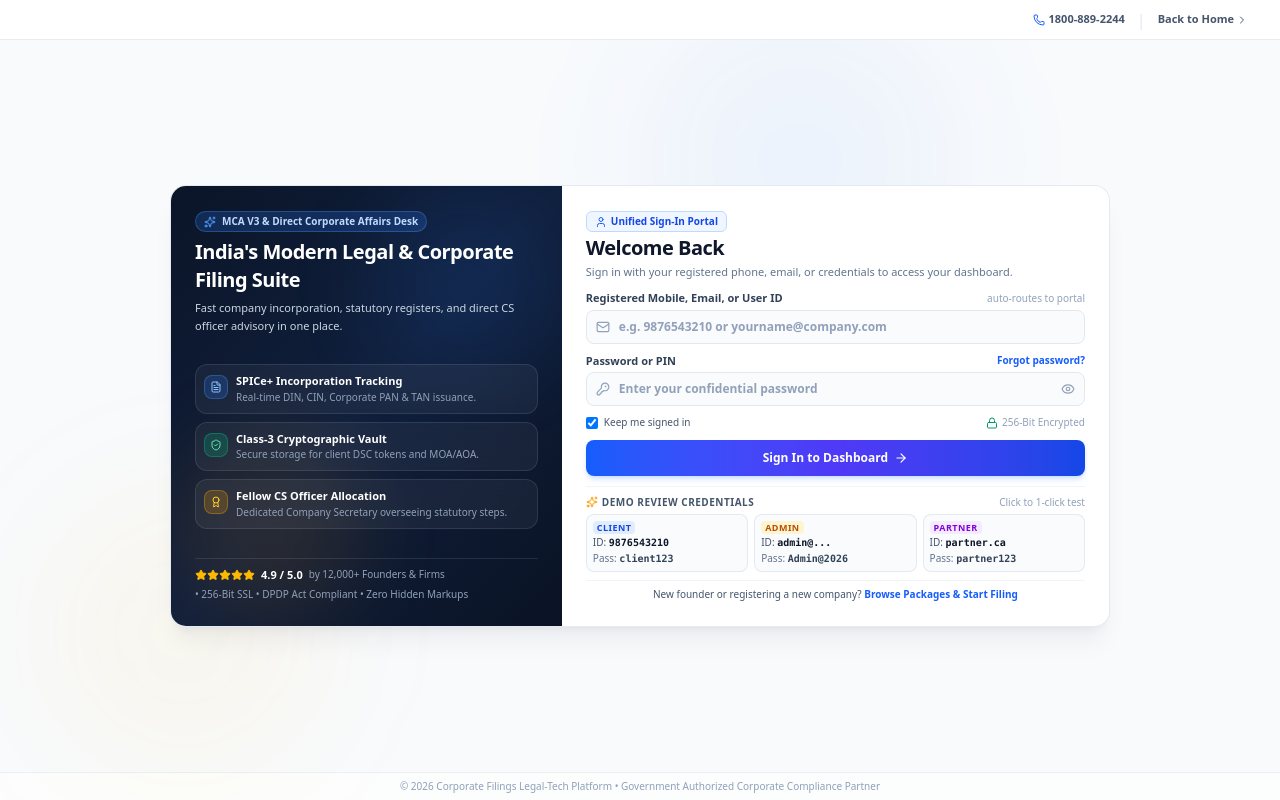
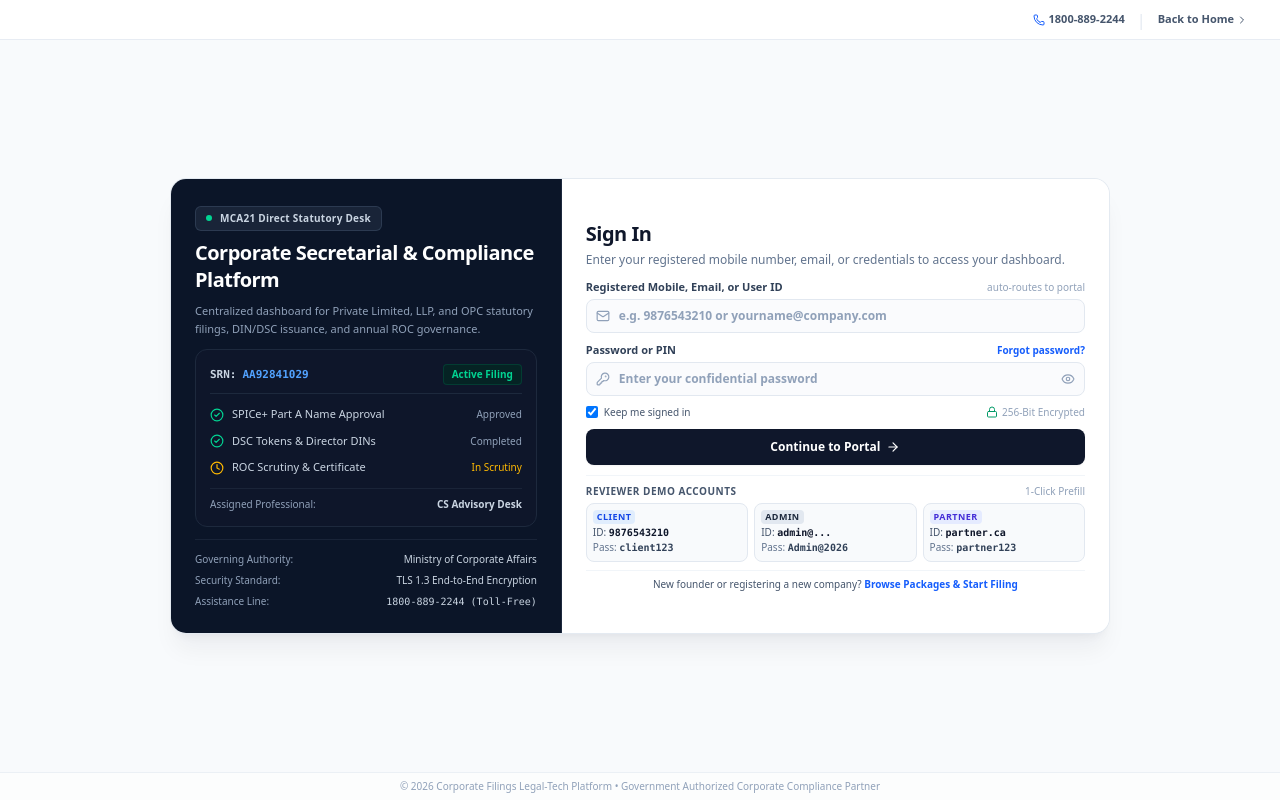
Before and after one commit to kusuummm/business_registration, a Next.js app: page /login in a window 1280 px wide. Built offline with nearby package versions, Linux system fonts and the light colour scheme.

Commit message:
fix(login): replace generic AI badges, sparkles, and fake reviews with authentic corporate filing docket preview

```diff
--- a/src/app/login/page.tsx
+++ b/src/app/login/page.tsx
@@ -9,18 +9,14 @@ import {
   ArrowRight,
   CheckCircle2,
   AlertCircle,
-  User,
   KeyRound,
   Building2,
-  Sparkles,
   Phone,
   Mail,
   ChevronRight,
   Eye,
   EyeOff,
-  Star,
-  FileText,
-  Award
+  Clock
 } from 'lucide-react';
 
 export default function LoginPage() {
@@ -184,10 +180,6 @@ export default function LoginPage() {
         }
       `}} />
 
-      {/* Ambient background glows */}
-      <div className="absolute top-0 right-1/4 w-80 h-80 bg-blue-500/5 rounded-full blur-3xl pointer-events-none" />
-      <div className="absolute bottom-6 left-10 w-72 h-72 bg-amber-400/5 rounded-full blur-3xl pointer-events-none" />
-
       {/* Slim Top Navigation Bar (Height: 40px) */}
       <header className="h-10 px-4 sm:px-6 md:px-8 border-b border-slate-200/80 bg-white/95 backdrop-blur-md flex items-center justify-between relative z-10 shrink-0">
         <Link href="/" className="flex items-center cursor-pointer group min-w-[100px] h-7" aria-label="Home">
@@ -218,75 +210,85 @@ export default function LoginPage() {
       <main className="flex-1 flex items-center justify-center p-2 sm:p-3 md:p-4 min-h-0 overflow-hidden relative z-10">
         <div className="w-full max-w-sm sm:max-w-md md:max-w-4xl lg:max-w-[940px] rounded-2xl border border-slate-200/90 shadow-xl shadow-slate-900/5 bg-white overflow-hidden grid grid-cols-1 md:grid-cols-12 max-h-full">
 
-          {/* Left Column: Rich Showcase & Trust Panel */}
-          <div className="md:col-span-5 bg-gradient-to-br from-[#0B1528] via-[#101F3C] to-[#0A1324] p-4 lg:p-6 text-white flex-col justify-between relative overflow-hidden hidden md:flex">
-            {/* Ambient Background Accents */}
-            <div className="absolute top-0 right-0 w-48 h-48 bg-blue-500/10 rounded-full blur-2xl pointer-events-none" />
-            <div className="absolute bottom-0 left-0 w-48 h-48 bg-amber-500/10 rounded-full blur-2xl pointer-events-none" />
+          {/* Left Column: Authentic Executive Secretarial & Filing Showcase */}
+          <div className="md:col-span-5 bg-[#0B1528] p-5 lg:p-6 text-white flex flex-col justify-between border-r border-slate-800 relative hidden md:flex">
 
-            {/* Brand & Badge Header */}
-            <div className="relative z-10 space-y-1.5">
-              <div className="inline-flex items-center gap-1.5 px-2 py-0.5 rounded-full bg-blue-500/20 border border-blue-400/30 text-blue-200 text-[10px] font-bold">
-                <Sparkles className="w-3 h-3 text-blue-400" />
-                <span>MCA V3 & Direct Corporate Affairs Desk</span>
+            {/* Top Header & Official Context */}
+            <div className="space-y-2">
+              <div className="inline-flex items-center gap-2 px-2.5 py-1 rounded-md bg-slate-800/80 border border-slate-700/80 text-slate-300 text-[10px] font-semibold tracking-wide">
+                <span className="w-1.5 h-1.5 rounded-full bg-emerald-400" />
+                <span>MCA21 Direct Statutory Desk</span>
               </div>
 
-              <h2 className="text-lg lg:text-xl font-black text-white tracking-tight leading-snug">
-                India&apos;s Modern Legal & Corporate Filing Suite
+              <h2 className="text-lg lg:text-xl font-extrabold text-white tracking-tight leading-snug">
+                Corporate Secretarial & Compliance Platform
               </h2>
 
-              <p className="text-[11px] text-slate-300 leading-relaxed">
-                Fast company incorporation, statutory registers, and direct CS officer advisory in one place.
+              <p className="text-[11px] text-slate-400 leading-relaxed">
+                Centralized dashboard for Private Limited, LLP, and OPC statutory filings, DIN/DSC issuance, and annual ROC governance.
               </p>
             </div>
 
-            {/* Feature Highlights Cards */}
-            <div className="relative z-10 my-2.5 lg:my-3 space-y-2">
-              <div className="p-2 rounded-xl bg-white/5 border border-white/10 backdrop-blur-sm flex items-start gap-2">
-                <div className="w-6 h-6 rounded-lg bg-blue-500/20 border border-blue-400/30 flex items-center justify-center shrink-0 mt-0.5">
-                  <FileText className="w-3 h-3 text-blue-300" />
+            {/* Middle: Filing Lifecycle Tracker (Authentic Product UI Preview) */}
+            <div className="my-auto py-3">
+              <div className="rounded-xl border border-slate-800 bg-slate-900/90 p-3.5 space-y-3">
+                <div className="flex items-center justify-between text-[11px] pb-2 border-b border-slate-800">
+                  <div className="flex items-center gap-1.5 font-mono text-slate-300 font-semibold">
+                    <span>SRN:</span>
+                    <span className="text-blue-400">AA92841029</span>
+                  </div>
+                  <span className="text-[10px] font-semibold text-emerald-400 bg-emerald-950/60 border border-emerald-800/40 px-2 py-0.5 rounded">
+                    Active Filing
+                  </span>
                 </div>
-                <div>
-                  <h4 className="text-[11px] font-bold text-white">SPICe+ Incorporation Tracking</h4>
-                  <p className="text-[10px] text-slate-400">Real-time DIN, CIN, Corporate PAN & TAN issuance.</p>
+
+                <div className="space-y-2.5 text-[11px]">
+                  <div className="flex items-center justify-between">
+                    <span className="flex items-center gap-2 text-slate-300">
+                      <CheckCircle2 className="w-3.5 h-3.5 text-emerald-400 shrink-0" />
+                      <span>SPICe+ Part A Name Approval</span>
+                    </span>
+                    <span className="text-[10px] text-slate-400 font-medium">Approved</span>
+                  </div>
+
+                  <div className="flex items-center justify-between">
+                    <span className="flex items-center gap-2 text-slate-300">
+                      <CheckCircle2 className="w-3.5 h-3.5 text-emerald-400 shrink-0" />
+                      <span>DSC Tokens & Director DINs</span>
+                    </span>
+                    <span className="text-[10px] text-slate-400 font-medium">Completed</span>
+                  </div>
+
+                  <div className="flex items-center justify-between">
+                    <span className="flex items-center gap-2 text-slate-300">
+                      <Clock className="w-3.5 h-3.5 text-amber-400 shrink-0" />
+                      <span>ROC Scrutiny & Certificate</span>
+                    </span>
+                    <span className="text-[10px] text-amber-400 font-medium">In Scrutiny</span>
+                  </div>
                 </div>
-              </div>
 
-              <div className="p-2 rounded-xl bg-white/5 border border-white/10 backdrop-blur-sm flex items-start gap-2">
-                <div className="w-6 h-6 rounded-lg bg-emerald-500/20 border border-emerald-400/30 flex items-center justify-center shrink-0 mt-0.5">
-                  <ShieldCheck className="w-3 h-3 text-emerald-300" />
-                </div>
-                <div>
-                  <h4 className="text-[11px] font-bold text-white">Class-3 Cryptographic Vault</h4>
-                  <p className="text-[10px] text-slate-400">Secure storage for client DSC tokens and MOA/AOA.</p>
-                </div>
-              </div>
-
-              <div className="p-2 rounded-xl bg-white/5 border border-white/10 backdrop-blur-sm flex items-start gap-2">
-                <div className="w-6 h-6 rounded-lg bg-amber-500/20 border border-amber-400/30 flex items-center justify-center shrink-0 mt-0.5">
-                  <Award className="w-3 h-3 text-amber-300" />
-                </div>
-                <div>
-                  <h4 className="text-[11px] font-bold text-white">Fellow CS Officer Allocation</h4>
-                  <p className="text-[10px] text-slate-400">Dedicated Company Secretary overseeing statutory steps.</p>
+                <div className="pt-2 border-t border-slate-800/80 flex items-center justify-between text-[10px] text-slate-400">
+                  <span>Assigned Professional:</span>
+                  <span className="font-semibold text-slate-300">CS Advisory Desk</span>
                 </div>
               </div>
             </div>
 
-            {/* Bottom Social Proof & Trust Badges */}
-            <div className="relative z-10 pt-2 border-t border-white/10 space-y-1">
-              <div className="flex items-center gap-1.5">
-                <div className="flex text-amber-400">
-                  {[...Array(5)].map((_, i) => (
-                    <Star key={i} className="w-3 h-3 fill-amber-400" />
-                  ))}
-                </div>
-                <span className="text-[11px] font-extrabold text-white">4.9 / 5.0</span>
-                <span className="text-[10px] text-slate-400">by 12,000+ Founders & Firms</span>
+            {/* Bottom Institutional Trust Notes */}
+            <div className="pt-3 border-t border-slate-800/80 space-y-1.5 text-[10px] text-slate-400">
+              <div className="flex items-center justify-between">
+                <span>Governing Authority:</span>
+                <span className="text-slate-300 font-medium">Ministry of Corporate Affairs</span>
               </div>
-              <p className="text-[10px] text-slate-400">
-                • 256-Bit SSL • DPDP Act Compliant • Zero Hidden Markups
-              </p>
+              <div className="flex items-center justify-between">
+                <span>Security Standard:</span>
+                <span className="text-slate-300 font-medium">TLS 1.3 End-to-End Encryption</span>
+              </div>
+              <div className="flex items-center justify-between">
+                <span>Assistance Line:</span>
+                <span className="text-slate-300 font-mono">1800-889-2244 (Toll-Free)</span>
+              </div>
             </div>
           </div>
 
@@ -294,17 +296,12 @@ export default function LoginPage() {
           <div className="md:col-span-7 p-4 sm:p-5 lg:p-6 flex flex-col justify-center bg-white overflow-y-auto no-scrollbar">
 
             {/* Header Content */}
-            <div className="space-y-0.5 mb-2.5">
-              <div className="inline-flex items-center gap-1 px-2 py-0.5 rounded-md bg-blue-50 border border-blue-200 text-blue-700 text-[10px] font-bold">
-                <User className="w-3 h-3 text-blue-600" />
-                <span>Unified Sign-In Portal</span>
-              </div>
-
-              <h1 className="text-lg sm:text-xl font-black text-slate-900 tracking-tight">
-                Welcome Back
+            <div className="space-y-1 mb-3">
+              <h1 className="text-xl font-extrabold text-slate-900 tracking-tight">
+                Sign In
               </h1>
-              <p className="text-[11px] text-slate-500">
-                Sign in with your registered phone, email, or credentials to access your dashboard.
+              <p className="text-xs text-slate-500">
+                Enter your registered mobile number, email, or credentials to access your dashboard.
               </p>
             </div>
 
@@ -420,17 +417,11 @@ export default function LoginPage() {
                 </span>
               </div>
 
-              {/* Dynamic Vibrant Gradient CTA Button */}
+              {/* Clean Professional Solid Button */}
               <button
                 type="submit"
                 disabled={isLoading}
-                className={`w-full py-2.5 text-white rounded-lg font-bold text-xs shadow-md transition-all duration-200 flex items-center justify-center gap-1.5 cursor-pointer active:scale-[0.99] disabled:opacity-50 ${
-                  detectedRole === 'admin'
-                    ? 'bg-gradient-to-r from-amber-600 via-orange-600 to-amber-700 hover:from-amber-700 hover:to-orange-800 shadow-amber-500/20'
-                    : detectedRole === 'partner'
-                    ? 'bg-gradient-to-r from-purple-600 via-indigo-600 to-purple-700 hover:from-purple-700 hover:to-indigo-800 shadow-purple-500/20'
-                    : 'bg-gradient-to-r from-blue-600 via-indigo-600 to-blue-700 hover:from-blue-700 hover:to-indigo-800 shadow-blue-500/20'
-                }`}
+                className="w-full py-2.5 px-4 bg-slate-900 hover:bg-slate-800 active:bg-slate-950 text-white rounded-lg font-bold text-xs shadow-xs transition-all duration-150 flex items-center justify-center gap-1.5 cursor-pointer disabled:opacity-50"
               >
                 {isLoading ? (
                   <span>Authenticating...</span>
@@ -438,10 +429,10 @@ export default function LoginPage() {
                   <>
                     <span>
                       {detectedRole === 'admin'
-                        ? 'Sign In to Master Admin Console'
+                        ? 'Continue to Admin Console'
                         : detectedRole === 'partner'
-                        ? 'Sign In to CA / CS Workbench'
-                        : 'Sign In to Dashboard'}
+                        ? 'Continue to Partner Workbench'
+                        : 'Continue to Portal'}
                     </span>
                     <ArrowRight className="w-3.5 h-3.5" />
                   </>
@@ -449,14 +440,13 @@ export default function LoginPage() {
               </button>
             </form>
 
-            {/* Clear Demo Login ID & Password Box for Demo Reviews */}
+            {/* Reviewer Test Credentials */}
             <div className="mt-2.5 pt-2 border-t border-slate-100">
               <div className="flex items-center justify-between text-[10px] text-slate-500 font-bold mb-1">
-                <span className="uppercase tracking-wider text-slate-600 flex items-center gap-1">
-                  <Sparkles className="w-3 h-3 text-amber-500" />
-                  Demo Review Credentials
+                <span className="uppercase tracking-wider text-slate-600">
+                  Reviewer Demo Accounts
                 </span>
-                <span className="text-slate-400 font-normal">Click to 1-click test</span>
+                <span className="text-slate-400 font-normal">1-Click Prefill</span>
               </div>
 
               {/* Compact 3-Column Demo Credentials */}
@@ -467,20 +457,20 @@ export default function LoginPage() {
                   onClick={handleFillCustomer}
                   className={`p-1.5 rounded-lg border text-left transition-all cursor-pointer ${
                     activeDemo === 'client'
-                      ? 'bg-blue-50/90 border-blue-400 ring-1 ring-blue-200'
-                      : 'bg-slate-50/80 hover:bg-blue-50/60 border-slate-200/90 hover:border-blue-300'
+                      ? 'bg-blue-50 border-blue-400 ring-1 ring-blue-200'
+                      : 'bg-slate-50 hover:bg-slate-100 border-slate-200'
                   }`}
                 >
                   <div className="flex items-center mb-0.5">
-                    <span className="text-[9px] font-black uppercase tracking-wider text-blue-700 bg-blue-100/80 px-1 py-0.2 rounded">
+                    <span className="text-[9px] font-bold uppercase tracking-wider text-blue-700 bg-blue-100/80 px-1 py-0.2 rounded">
                       Client
                     </span>
                   </div>
                   <div className="text-[10px] text-slate-600 leading-tight">
-                    ID: <span className="font-mono font-bold text-slate-900">9876543210</span>
+                    ID: <span className="font-mono font-semibold text-slate-900">9876543210</span>
                   </div>
                   <div className="text-[10px] text-slate-500 leading-tight mt-0.5">
-                    Pass: <span className="font-mono font-bold text-slate-700">client123</span>
+                    Pass: <span className="font-mono font-semibold text-slate-700">client123</span>
                   </div>
                 </button>
 
@@ -490,20 +480,20 @@ export default function LoginPage() {
                   onClick={handleFillAdmin}
                   className={`p-1.5 rounded-lg border text-left transition-all cursor-pointer ${
                     activeDemo === 'admin'
-                      ? 'bg-amber-50/90 border-amber-400 ring-1 ring-amber-200'
-                      : 'bg-slate-50/80 hover:bg-amber-50/60 border-slate-200/90 hover:border-amber-300'
+                      ? 'bg-slate-100 border-slate-400 ring-1 ring-slate-300'
+                      : 'bg-slate-50 hover:bg-slate-100 border-slate-200'
                   }`}
                 >
                   <div className="flex items-center mb-0.5">
-                    <span className="text-[9px] font-black uppercase tracking-wider text-amber-700 bg-amber-100/80 px-1 py-0.2 rounded">
+                    <span className="text-[9px] font-bold uppercase tracking-wider text-slate-800 bg-slate-200 px-1 py-0.2 rounded">
                       Admin
                     </span>
                   </div>
                   <div className="text-[10px] text-slate-600 leading-tight truncate" title="admin@corporatefilings.in">
-                    ID: <span className="font-mono font-bold text-slate-900">admin@...</span>
+                    ID: <span className="font-mono font-semibold text-slate-900">admin@...</span>
                   </div>
                   <div className="text-[10px] text-slate-500 leading-tight mt-0.5">
-                    Pass: <span className="font-mono font-bold text-slate-700">Admin@2026</span>
+                    Pass: <span className="font-mono font-semibold text-slate-700">Admin@2026</span>
                   </div>
                 </button>
 
@@ -513,20 +503,20 @@ export default function LoginPage() {
                   onClick={handleFillPartner}
                   className={`p-1.5 rounded-lg border text-left transition-all cursor-pointer ${
                     activeDemo === 'partner'
-                      ? 'bg-purple-50/90 border-purple-400 ring-1 ring-purple-200'
-                      : 'bg-slate-50/80 hover:bg-purple-50/60 border-slate-200/90 hover:border-purple-300'
+                      ? 'bg-indigo-50 border-indigo-400 ring-1 ring-indigo-200'
+                      : 'bg-slate-50 hover:bg-slate-100 border-slate-200'
                   }`}
                 >
                   <div className="flex items-center mb-0.5">
-                    <span className="text-[9px] font-black uppercase tracking-wider text-purple-700 bg-purple-100/80 px-1 py-0.2 rounded">
+                    <span className="text-[9px] font-bold uppercase tracking-wider text-indigo-700 bg-indigo-100/80 px-1 py-0.2 rounded">
                       Partner
                     </span>
                   </div>
                   <div className="text-[10px] text-slate-600 leading-tight truncate" title="partner.ca@corporatefilings.in">
-                    ID: <span className="font-mono font-bold text-slate-900">partner.ca</span>
+                    ID: <span className="font-mono font-semibold text-slate-900">partner.ca</span>
                   </div>
                   <div className="text-[10px] text-slate-500 leading-tight mt-0.5">
-                    Pass: <span className="font-mono font-bold text-slate-700">partner123</span>
+                    Pass: <span className="font-mono font-semibold text-slate-700">partner123</span>
                   </div>
                 </button>
               </div>
```
